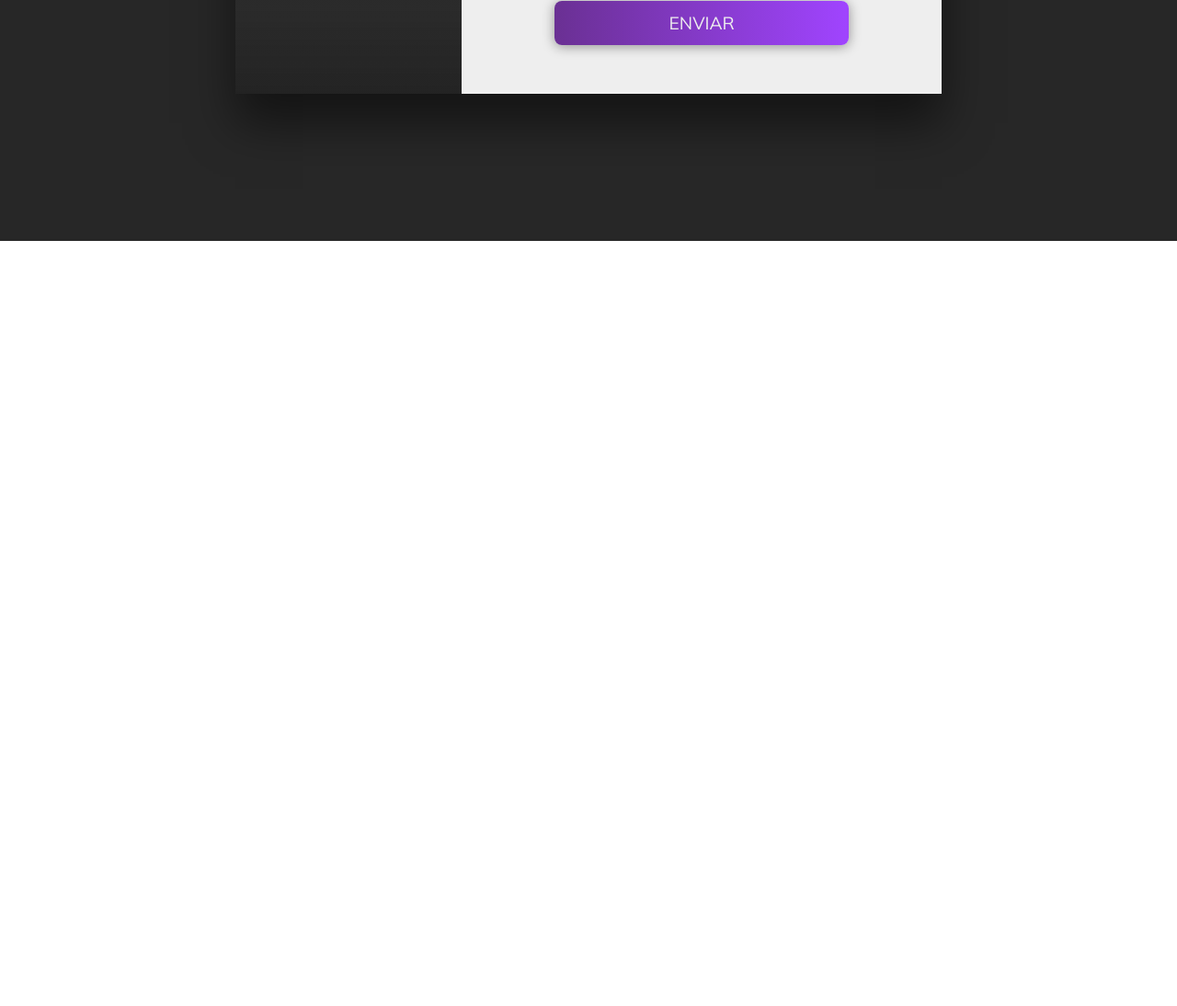
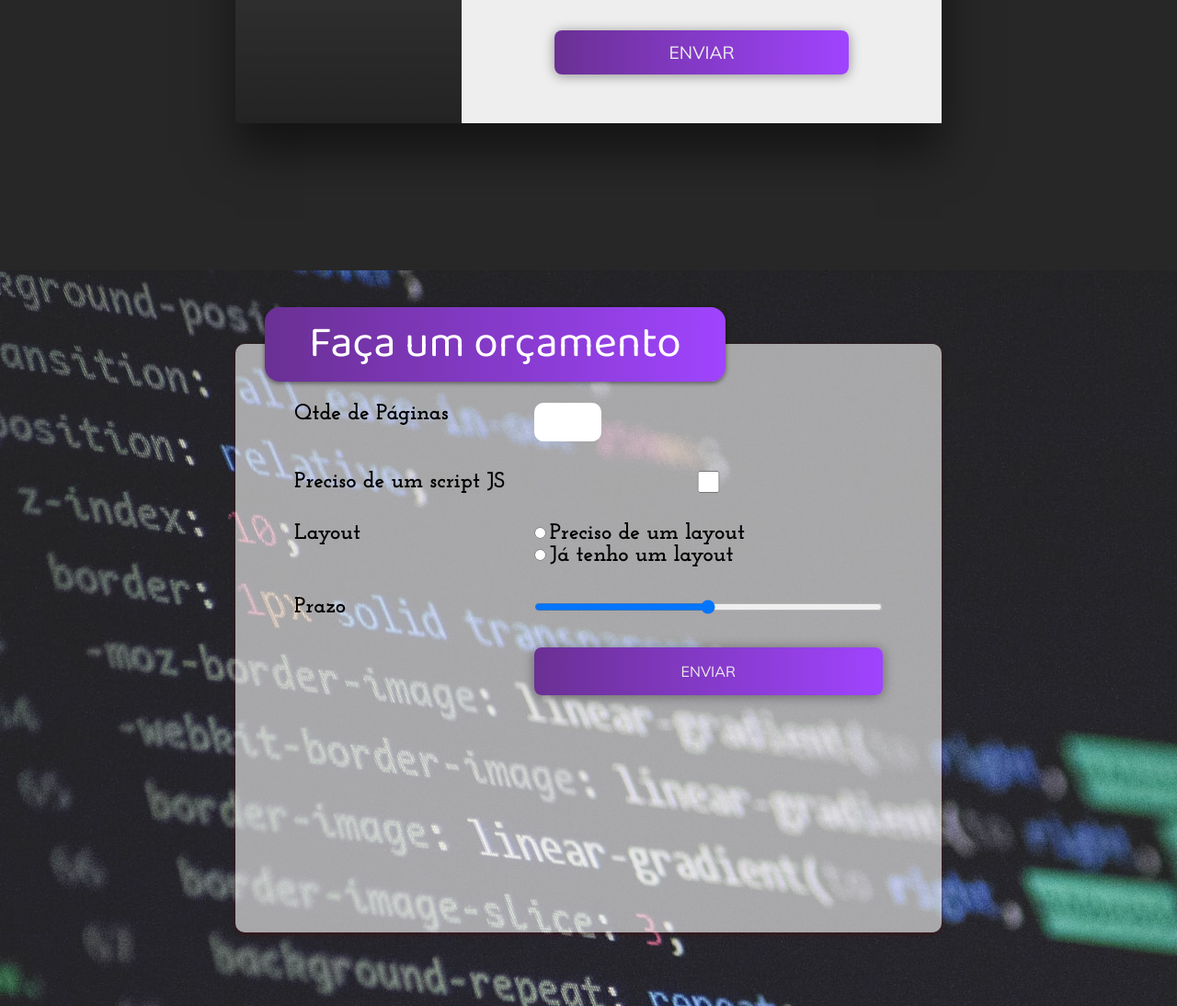
Before and after one commit to pierrialexander/Site_portifolio, a plain HTML site: page index.html in a window 1280 px wide. Shown: the part 2570-3664 px from the top of the page at 92% size. Before the commit the page ends 2832 px from the top, so only its background shows below. Drawn offline with Linux system fonts and the light colour scheme; grey boxes are pictures that could not be loaded.

Commit message:
:package: form orcamento

```diff
--- a/index.html
+++ b/index.html
@@ -189,6 +189,32 @@
             </div>
         </section>
 
+        <section class="sessao-orcamento">
+            <div class="orcamento-wrapper">
+                <h1>Faça um orçamento</h1>
+                <form>
+                    <label for="qtde">Qtde de Páginas</label>
+                    <input type="number" min="1" name="qtde" id="qtde">
+                    <label for="js">Preciso de um script JS</label>
+                    <input type="checkbox" name="js" id="js">
+                    <label>Layout</label>
+                    <div class="group-layout">
+                        <div>
+                          <input type="radio" name="layout" id="layout-sim">
+                          <label for="layout-sim">Preciso de um layout</label>
+                        </div>
+                        <div>
+                          <input type="radio" name="layout" id="layout-nao">
+                          <label for="layout-nao">Já tenho um layout</label>
+                        </div>
+                    </div>
+                    <label for="prazo">Prazo</label>
+                    <input type="range" name="prazo" id="prazo">
+                   <button class="btn btn-orcamento" type="submit">Enviar</button>
+                </form>
+            </div>
+        </section>
+
     </div>
 </body>
 <script src="script.js"></script>
--- a/script.js
+++ b/script.js
@@ -1,3 +1,6 @@
+//var nome = window.prompt('Qual é o seu nome? ')
+//window.alert('Seja bem vindo, ' + nome + '!')
+
 document.querySelector('.hamburguer').addEventListener('click', () => {
     document.querySelector('.container').classList.toggle('show-menu')
 })
--- a/style.css
+++ b/style.css
@@ -14,6 +14,10 @@ font-family: 'Mulish', sans-serif;
     list-style: none;
     text-decoration: none;
 
+}
+
+html {
+    scroll-behavior: smooth;
 }
 
 :root {
@@ -250,6 +254,7 @@ header {
 /* --- sessão conhecimento ------------------*/
 
 .conhecimentos{
+    height: 100%;
     display: grid;
     grid-template-columns: repeat(16, 1fr);
     grid-template-rows: repeat(6, 6rem);
@@ -288,6 +293,7 @@ header {
 
 .sessao-conhecimentos{
     background-color: #f5f5f5;
+    height: 100%;
 }
 
 .sessao-header{
@@ -328,7 +334,8 @@ header {
 .conhecimento-img-wrapper {
     grid-column: 7/11;
     grid-row: 2/6;
-    width: 100%;
+    width: 80%;
+    height: 80%;
 }
 
 .conhecimento-img-wrapper img {
@@ -337,13 +344,11 @@ header {
 }
 
 
-
-
-/*--------- CONHECIMENTOS --------------- */
-
+/*--------- PROJETOS --------------- */
 .projetos {
     display: flex;
     justify-content: space-evenly;
+    margin-bottom: 2rem;
 }
 
 .card {
@@ -532,3 +537,75 @@ header {
     height: 3rem;
     margin-top: 1rem;
 }
+
+
+/*--------- ORÇAMENTO ---------*/
+
+.sessao-orcamento {
+    width: 100%;
+    height: 100vh;
+    background: url('/imagens/bg-orcamento.jpg');
+    object-fit: cover;
+    display: flex;
+    justify-content: center;
+    align-items: center;
+}
+
+
+.orcamento-wrapper {
+    width: 60%;
+    height: 80%;
+    background-color: #ffffff99;
+    border-radius: 10px;
+    box-shadow: 0 0.1rem 0.3rem rgba(83, 1, 1, 0.5);
+    position: relative;
+}
+
+.sessao-orcamento h1 {
+    position: absolute;
+    top: -2.5rem;
+    left: 2rem;
+    background: #6a3093;
+    background: -webkit-linear-gradient(to right, #a044ff, #6a3093);
+    background: linear-gradient(to left, #a044ff, #6a3093);
+    padding: 0 3rem;
+    color: white;
+    font-family: Var(--font-primary);
+    font-size: 3rem;
+    font-weight: lighter;
+    box-shadow: 0 0.1rem 0.3rem rgba(0,0,0,0.5);
+    border-radius: 1rem;
+}
+
+.sessao-orcamento form{
+    margin: 4rem;
+    display: grid;
+    grid-template-columns: auto 1fr;
+    column-gap: 2rem;
+    row-gap: 2rem;
+}
+
+.sessao-orcamento label {
+    font-family: var(--font-seconday);
+    font-size: 1.5rem;
+    font-weight: bold;
+
+}
+
+.sessao-orcamento input[type="number"]{
+    font-family: var(--font-seconday);
+    width: 4rem;
+    font-size: 2rem;
+    outline: none;
+    border-radius: 10px;
+    border: none;
+    padding: 0.3rem;
+
+}
+
+.btn-orcamento {
+    text-transform: uppercase;
+    padding: 1rem;
+    cursor: pointer;
+    grid-column: 2;
+}
```
